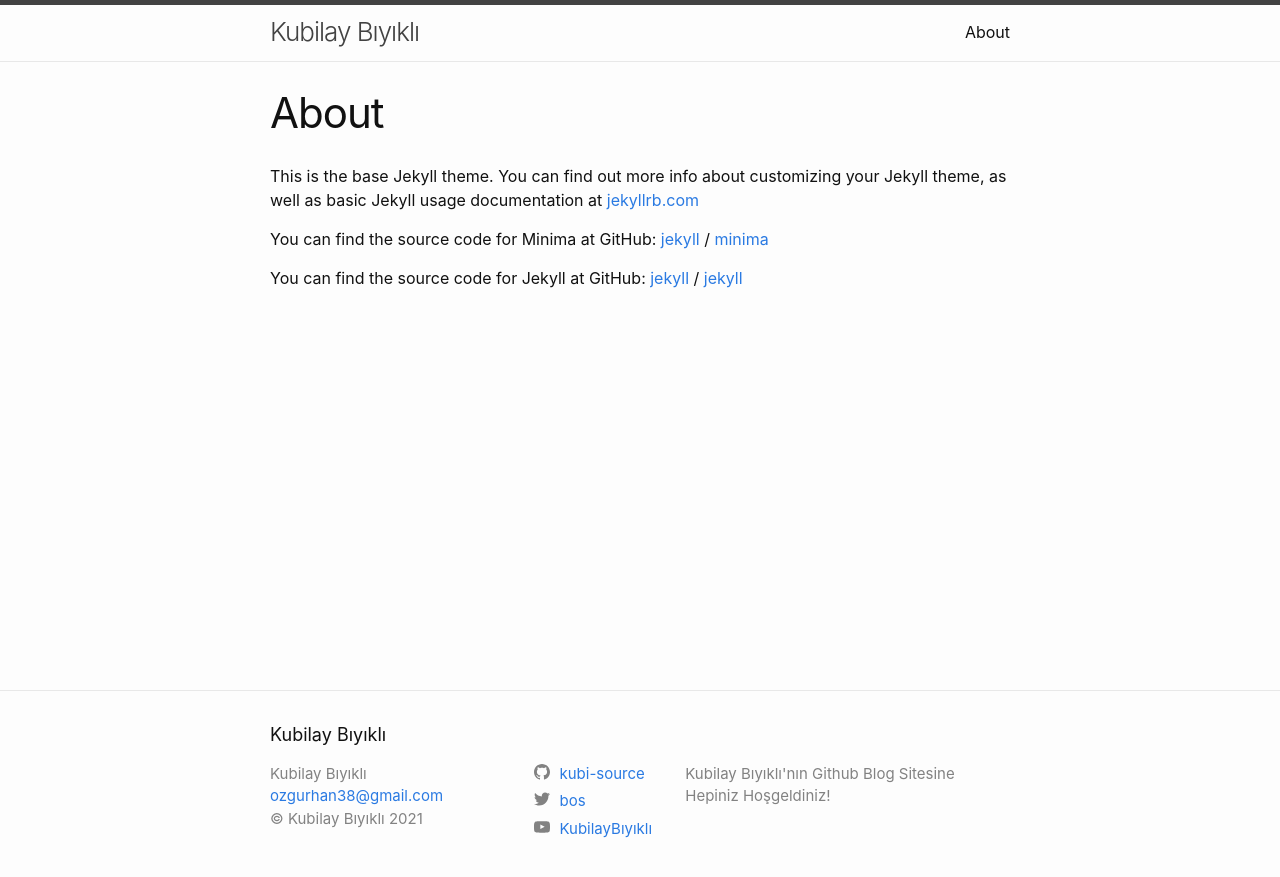
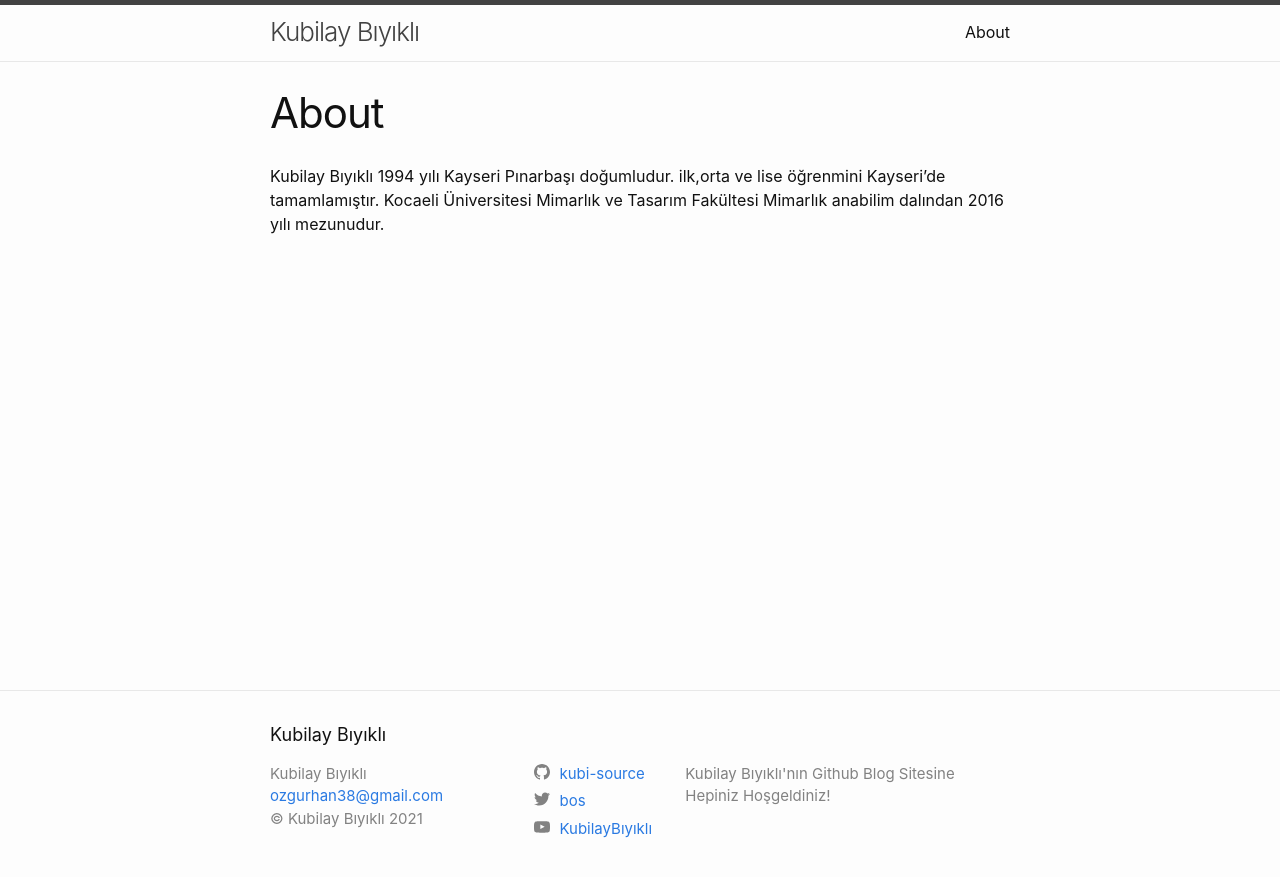
Before and after one commit to kubi-source/blog, a Jekyll site: the page built from about.md, in a window 1280 px wide. Shown: the top 877 px of the page. Built offline with Jekyll 4.4.1, drawn with Linux system fonts in a browser that asks for light colours.

Commit message:
Update about.md

```diff
--- a/about.md
+++ b/about.md
@@ -3,16 +3,7 @@ layout: page
 title: About
 permalink: /about/
 ---
-
-This is the base Jekyll theme. You can find out more info about customizing your Jekyll theme, as well as basic Jekyll usage documentation at [jekyllrb.com](https://jekyllrb.com/)
-
-You can find the source code for Minima at GitHub:
-[jekyll][jekyll-organization] /
-[minima](https://github.com/jekyll/minima)
-
-You can find the source code for Jekyll at GitHub:
-[jekyll][jekyll-organization] /
-[jekyll](https://github.com/jekyll/jekyll)
-
-
-[jekyll-organization]: https://github.com/jekyll
+Kubilay Bıyıklı 1994 yılı Kayseri Pınarbaşı doğumludur.
+ilk,orta ve lise öğrenmini Kayseri'de tamamlamıştır.
+Kocaeli Üniversitesi Mimarlık ve Tasarım Fakültesi
+Mimarlık anabilim dalından 2016 yılı mezunudur.
```
